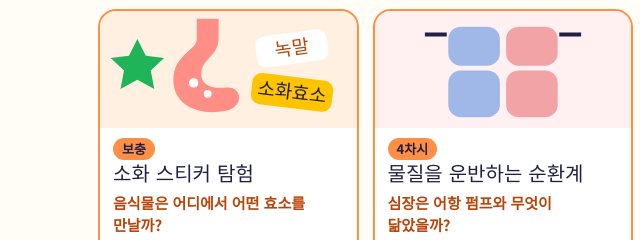
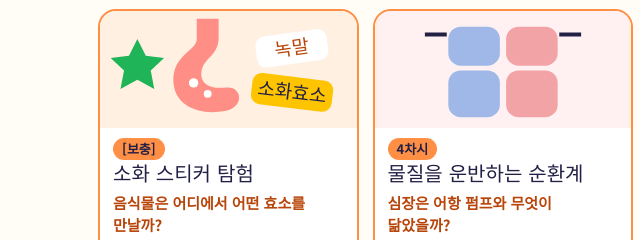
Before and after one commit to flonnehong/science-portal, a plain HTML site: page index.html in a window 1280 px wide. Shown: the part 1881-2121 px from the top of the page, 0-640 px from the left. Drawn offline with Linux system fonts and the light colour scheme.

Commit message:
6단원 보충 카드 표시를 [보충]으로
Co-Authored-By: Claude Opus 5.5 <noreply@anthropic.com>

```diff
--- a/index.html
+++ b/index.html
@@ -245,7 +245,7 @@ const APPS = [
   { u:6, no:"1차시", pic:"p61", t:"음식물에 들어 있는 영양소", q:"두유에는 어떤 영양소가 있을까?", d:"검출 용액을 떨어뜨려 녹말, 단백질, 지방, 당을 찾아요.", tags:["가상 실험"], login:true, url:G+"science-class/lesson.html?l=u6-1" },
   { u:6, no:"2차시", pic:"digest", t:"영양소를 소화하는 소화계", q:"음식물은 어떤 길을 지나갈까?", d:"소화관과 소화샘을 눌러 보며 각 기관이 하는 일을 알아봐요.", tags:[], login:true, url:G+"science-class/lesson.html?l=u6-2" },
   { u:6, no:"3차시", pic:"digest", t:"소화효소가 작용하는 소화 과정", q:"밥을 오래 씹으면 왜 달까?", d:"침의 소화 작용을 실험하고 소화효소와 흡수 과정을 정리해요.", tags:[], login:true, url:G+"science-class/lesson.html?l=u6-3" },
-  { u:6, no:"보충", pic:"digest", t:"소화 스티커 탐험", q:"음식물은 어디에서 어떤 효소를 만날까?", d:"소화 기관과 소화효소 스티커를 알맞은 자리에 붙이며 소화 과정을 정리해요.", tags:["스티커 활동"], login:true, url:G+"digestion-enzymes/" },
+  { u:6, no:"[보충]", pic:"digest", t:"소화 스티커 탐험", q:"음식물은 어디에서 어떤 효소를 만날까?", d:"소화 기관과 소화효소 스티커를 알맞은 자리에 붙이며 소화 과정을 정리해요.", tags:["스티커 활동"], login:true, url:G+"digestion-enzymes/" },
   { u:6, no:"4차시", pic:"p64", t:"물질을 운반하는 순환계", q:"심장은 어항 펌프와 무엇이 닮았을까?", d:"심방과 심실이 수축할 때 판막과 혈액의 흐름을 살펴봐요.", tags:[], login:true, url:G+"science-class/lesson.html?l=u6-4" },
   { u:6, no:"5차시", pic:"p65", t:"혈액이 순환하는 경로", q:"혈액은 어디를 돌아 다시 올까?", d:"적혈구를 따라 온몸순환과 허파순환을 여행해요.", tags:[], login:true, url:G+"science-class/lesson.html?l=u6-5" },
   { u:6, no:"6차시", pic:"p66", t:"기체를 교환하는 호흡계", q:"폐는 근육 없이 어떻게 숨을 쉴까?", d:"호흡운동 모형의 고무 막을 움직이며 공기의 출입을 확인해요.", tags:[], login:true, url:G+"science-class/lesson.html?l=u6-6" },
```
